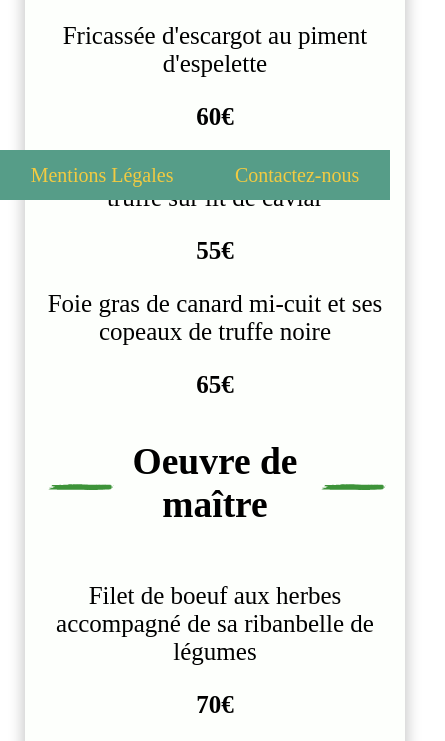
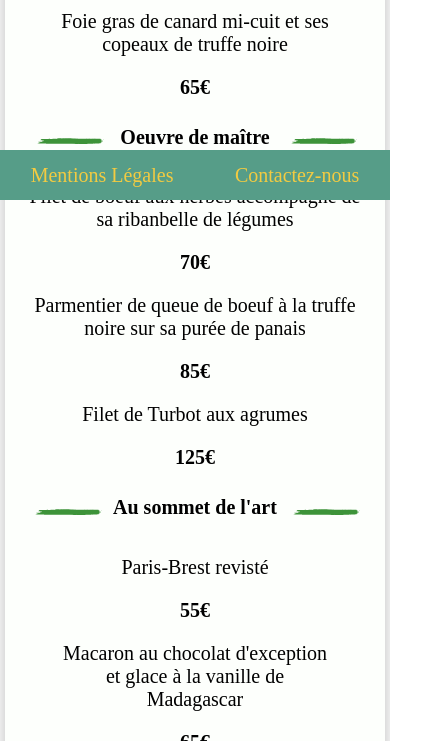
Before and after one commit to AxelDonatello/projet3, a website: page pages/menu-palette-gout.html in a window 390 px wide. Shown: the part 644-1385 px from the top of the page, 445 px wide, since content can reach past the window. Drawn offline with Linux system fonts and the light colour scheme.

Commit message:
responsive mobile

```diff
--- a/pages/menu-palette-gout.html
+++ b/pages/menu-palette-gout.html
@@ -9,7 +9,7 @@
     <body>
         <header>
             <a href="../index.html">
-                <img src="../img/logo.svg" alt="ohmyfood">
+                <img src="../img/logo.svg" alt="ohmyfood" class="logoomf">
             </a>
         </header>
         <main class="palettegout">
--- a/sass/main.scss
+++ b/sass/main.scss
@@ -120,6 +120,9 @@ main{
 
 .bloc-menu:nth-child(2){
     background-color: $bgfrancaise;
+    @include mobile-only{
+    font-size: 20px;
+    }
     h1{
         background: #905BFD;
         background: linear-gradient(to left, #905BFD, #D8852E);
@@ -137,6 +140,9 @@ main{
 
 .bloc-menu:nth-child(3){
     background-color: $bgpapille;
+    @include mobile-only{
+    font-size: 20px;
+    }
     h1{
         background: #0887FB;
         background: linear-gradient(to left, #0887FB, #0431DF);
@@ -152,6 +158,9 @@ main{
 
 .bloc-menu:nth-child(4){
     background-color: $bggout;
+    @include mobile-only{
+    font-size: 20px;
+    }
     h1{
         background: #BFFF7E;
         background: linear-gradient(to left, #BFFF7E, #3D9339);
@@ -196,7 +205,7 @@ main{
     background-color: $bgcolor;
     border-radius: 10px;
     @include mobile-only{
-        width: 100%;
+        width: 80%;
     }
 }
 
@@ -229,7 +238,7 @@ main{
     padding-left: 10%;
     @include mobile-only{
         font-size: 20px;
-        padding-left: 25%;
+        padding-left: 22%;
     }
 
 }
@@ -397,6 +406,7 @@ main{
     margin-right: auto;
     margin-top: 0;
     margin-bottom: 0;
+    font-size: 20px;
     }
 }
 
@@ -422,6 +432,7 @@ main{
     min-width: 60%;
     @include mobile-only{
     text-align: center;
+    font-size: 20px;
     }
 }
 
@@ -453,11 +464,17 @@ main{
 .stickleft{
     width: 27%;
     justify-content: left;
+    @include mobile-only{
+    width: 20%;
+    }
 }
 
 .stickright{
     width: 27%;
     justify-content: right;
+    @include mobile-only{
+    width: 20%;
+    }
 }
 
 .traitgauche{
@@ -509,7 +526,7 @@ main{
                     background: linear-gradient(to top, #D8852E 0%, #D8852E 10%, transparent 1%) no-repeat left bottom / 0 100%;
                     transition: background-size .5s;
                     @include mobile-only{
-                    font-size: 15px;
+                    font-size: 20px;
                     font-weight: 900;
                     }
                     &:hover{
@@ -526,7 +543,7 @@ main{
                     background: linear-gradient(to top, #A56799 0%, #A56799 10%, transparent 1%) no-repeat left bottom / 0 100%;
                     transition: background-size .5s;
                     @include mobile-only{
-                    font-size: 15px;
+                    font-size: 20px;
                     font-weight: 900;
                     }
                     &:hover{
@@ -543,7 +560,7 @@ main{
                     background: linear-gradient(to top, #905BFD 0%, #905BFD 10%, transparent 1%) no-repeat left bottom / 0 100%;
                     transition: background-size .5s;
                     @include mobile-only{
-                    font-size: 15px;
+                    font-size: 20px;
                     font-weight: 900;
                     }
                     &:hover{
@@ -556,6 +573,10 @@ main{
 }
 
 .delicepapille{
+    display: flex;
+    flex-direction: column;
+    align-items: center;
+    justify-content: center;
     margin-bottom: 5%;
     .page{
         background-color: $bgpapille;
@@ -568,12 +589,18 @@ main{
             -webkit-background-clip: text;
             background-clip: text;
             -webkit-text-fill-color: transparent;
+            @include mobile-only{
+            font-size: 9vmin;
+            }
         }
         .page-entree-titre{
             h2{
                 text-decoration: none;
                 background: linear-gradient(to top, #0431DF 0%, #0431DF 10%, transparent 1%) no-repeat left bottom / 0 100%;
                 transition: background-size .5s;
+                @include mobile-only{
+                font-size: 20px;
+                }
                 &:hover{
                     background-size: 100% 100%;
                 }
@@ -584,9 +611,18 @@ main{
                 text-decoration: none;
                 background: linear-gradient(to top, #0170F3 0%, #0170F3 10%, transparent 1%) no-repeat left bottom / 0 100%;
                 transition: background-size .5s;
+                @include mobile-only{
+                font-size: 20px;
+                }
                 &:hover{
                     background-size: 100% 100%;
                 }
+            }
+        }
+        .page-plat-content{
+            @include mobile-only{
+            display: flex;
+            flex-direction: column;
             }
         }
         .page-dessert-titre{
@@ -594,6 +630,9 @@ main{
                 text-decoration: none;
                 background: linear-gradient(to top, #0887FB 0%, #0887FB 10%, transparent 1%) no-repeat left bottom / 0 100%;
                 transition: background-size .5s;
+                @include mobile-only{
+                font-size: 20px;
+                }
                 &:hover{
                     background-size: 100% 100%;
                 }
@@ -606,11 +645,20 @@ main{
             margin-left: 10%;
             margin-right: 10%;
             flex-wrap: wrap;
+            @include mobile-only{
+            display: flex;
+            flex-direction: column;
+            justify-content: center;
+            }
         }
     }
 }
 
 .palettegout{
+    display: flex;
+    flex-direction: column;
+    align-items: center;
+    justify-content: center;
     margin-bottom: 5%;
     .page{
         background-color: $bggout;
@@ -623,12 +671,18 @@ main{
             -webkit-background-clip: text;
             background-clip: text;
             -webkit-text-fill-color: transparent;
+            @include mobile-only{
+            font-size: 9vmin;
+            }
             }
         .page-entree-titre{
             h2{
                 text-decoration: none;
                 background: linear-gradient(to top, #BFFF7E 0%, #BFFF7E 10%, transparent 1%) no-repeat left bottom / 0 100%;
                 transition: background-size .5s;
+                @include mobile-only{
+                font-size: 20px;
+                }
                 &:hover{
                     background-size: 100% 100%;
                 }
@@ -639,9 +693,19 @@ main{
                 text-decoration: none;
                 background: linear-gradient(to top, #BFFF7E 0%, #BFFF7E 10%, transparent 1%) no-repeat left bottom / 0 100%;
                 transition: background-size .5s;
+                @include mobile-only{
+                font-size: 20px;
+                }
                 &:hover{
                     background-size: 100% 100%;
                 }
+            }
+        }
+        .page-plat-content{
+            @include mobile-only{
+            display: flex;
+            flex-direction: column;
+            justify-content: center;
             }
         }
         .page-dessert-titre{
@@ -649,6 +713,9 @@ main{
                 text-decoration: none;
                 background: linear-gradient(to top, #BFFF7E 0%, #BFFF7E 10%, transparent 1%) no-repeat left bottom / 0 100%;
                 transition: background-size .5s;
+                @include mobile-only{
+                font-size: 20px;
+                }
                 &:hover{
                     background-size: 100% 100%;
                 }
@@ -661,6 +728,11 @@ main{
             margin-left: 10%;
             margin-right: 10%;
             flex-wrap: wrap;
+            @include mobile-only{
+            display: flex;
+            flex-direction: column;
+            justify-content: center;
+            }
         }
     }
 }
```
Also changed, not shown: pages/menu-delice-papille.html (+1 -1 lines), style.css.
